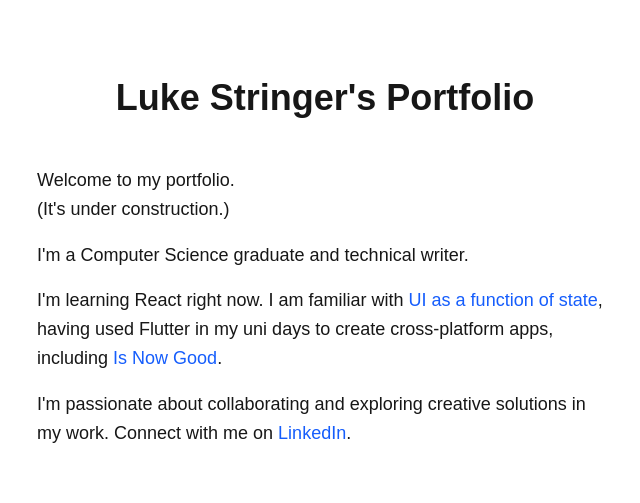
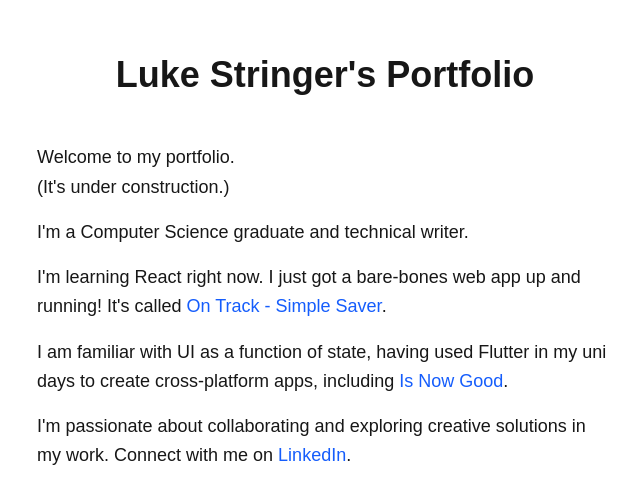
Before and after one commit to lukestringer/com, a Next.js app: page / in a window 1280 px wide. Shown: the part 137-640 px from the top of the page, without its empty margins (315-955 px from the left). Built offline with nearby package versions, Linux system fonts and the light colour scheme.

Commit message:
added link to on track: simple saver

```diff
--- a/src/app/page.tsx
+++ b/src/app/page.tsx
@@ -13,12 +13,15 @@ export default function Home() {
         Mention the app was the first one you made with Flutter and it was done quickly at uni.
          */}
         <p className="mt-4">
-          I&apos;m learning React right now. I am familiar with{" "}
-          <a
-            href="https://docs.flutter.dev/app-architecture/concepts"
-            className="text-blue-600 hover:underline"
-            target="_blank"
-          >
+          I&apos;m learning React right now. I just got a bare-bones web app up and running! It's called{" "}
+          <a href="https://master.d3b5oaklt7daiy.amplifyapp.com/" className="text-blue-600 hover:underline">
+            On Track - Simple Saver
+          </a>
+          .
+        </p>
+        <p className="mt-4">
+          I am familiar with{" "}
+          <a href="https://docs.flutter.dev/assets/images/docs/app-architecture/common-architecture-concepts/ui-f-state.png">
             UI as a function of state
           </a>
           , having used Flutter in my uni days to create cross-platform apps, including{" "}
```
